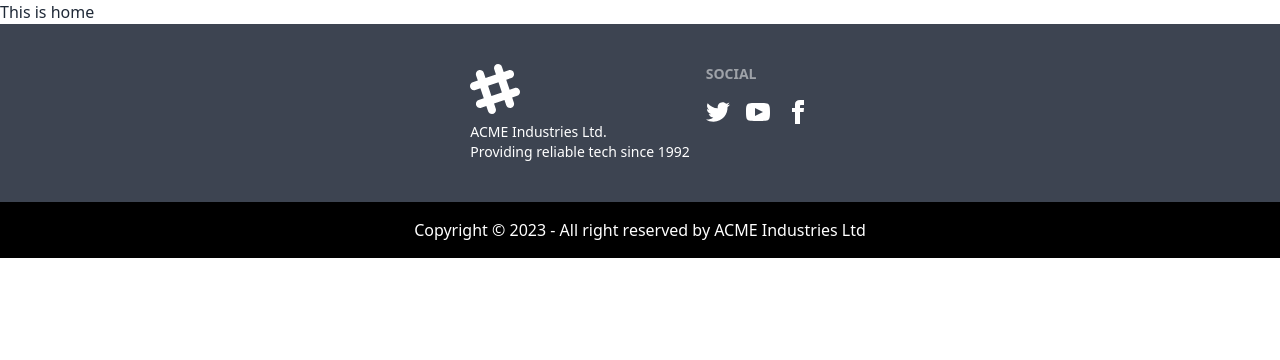
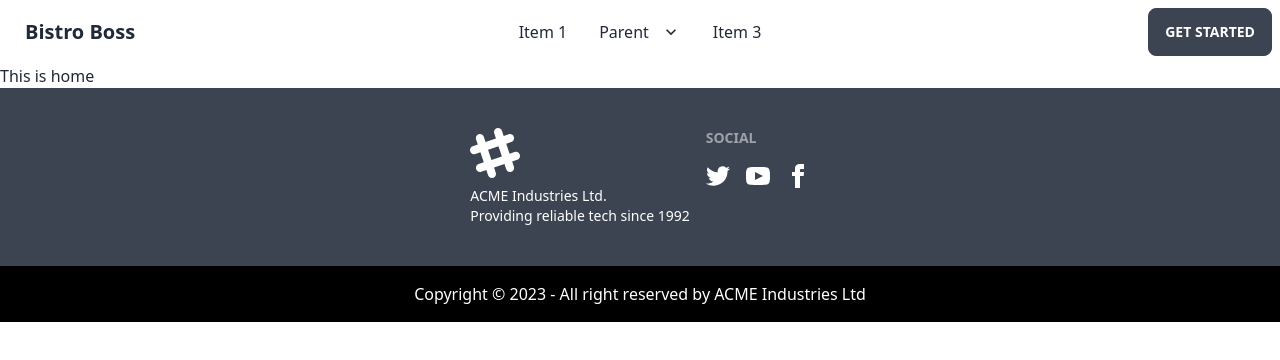
Before and after one commit to kmhbDOes/bistro-boss-client, a React (Vite) app: page / in a window 1280 px wide. Shown: the top 360 px of the page. Built offline with nearby package versions, Linux system fonts and the light colour scheme.

Commit message:
Navbar Added

```diff
--- a/src/Layout/Main.jsx
+++ b/src/Layout/Main.jsx
@@ -1,10 +1,12 @@
 import React from "react";
 import { Outlet } from "react-router-dom";
 import Footer from "../Pages/Shared/Footer";
+import NavBar from "../Pages/Shared/NavBar";
 
 const Main = () => {
   return (
     <div>
+      <NavBar></NavBar>
       <Outlet></Outlet>
       <Footer></Footer>
     </div>
--- /dev/null
+++ b/src/Pages/Shared/NavBar.jsx
@@ -0,0 +1,77 @@
+import React from "react";
+
+const NavBar = () => {
+  const navOptions = (
+    <>
+      <li>
+        <a>Item 1</a>
+      </li>
+      <li tabIndex={0}>
+        <a>
+          Parent
+          <svg
+            className="fill-current"
+            xmlns="http://www.w3.org/2000/svg"
+            width="20"
+            height="20"
+            viewBox="0 0 24 24"
+          >
+            <path d="M7.41,8.58L12,13.17L16.59,8.58L18,10L12,16L6,10L7.41,8.58Z" />
+          </svg>
+        </a>
+        <ul className="p-2">
+          <li>
+            <a>Submenu 1</a>
+          </li>
+          <li>
+            <a>Submenu 2</a>
+          </li>
+        </ul>
+      </li>
+      <li>
+        <a>Item 3</a>
+      </li>
+    </>
+  );
+  return (
+    <>
+      <div className="navbar bg-base-100">
+        <div className="navbar-start">
+          <div className="dropdown">
+            <label tabIndex={0} className="btn btn-ghost lg:hidden">
+              <svg
+                xmlns="http://www.w3.org/2000/svg"
+                className="h-5 w-5"
+                fill="none"
+                viewBox="0 0 24 24"
+                stroke="currentColor"
+              >
+                <path
+                  strokeLinecap="round"
+                  strokeLinejoin="round"
+                  strokeWidth="2"
+                  d="M4 6h16M4 12h8m-8 6h16"
+                />
+              </svg>
+            </label>
+            <ul
+              tabIndex={0}
+              className="menu menu-compact dropdown-content mt-3 p-2 shadow bg-base-100 rounded-box w-52"
+            >
+              {navOptions}
+            </ul>
+          </div>
+          <a className="btn btn-ghost normal-case text-xl">Bistro Boss</a>
+        </div>
+        <div className="navbar-center hidden lg:flex">
+          <ul className="menu menu-horizontal px-1">{navOptions}</ul>
+        </div>
+        <div className="navbar-end">
+          <a className="btn">Get started</a>
+        </div>
+      </div>
+    </>
+  );
+};
+
+export default NavBar;
```
